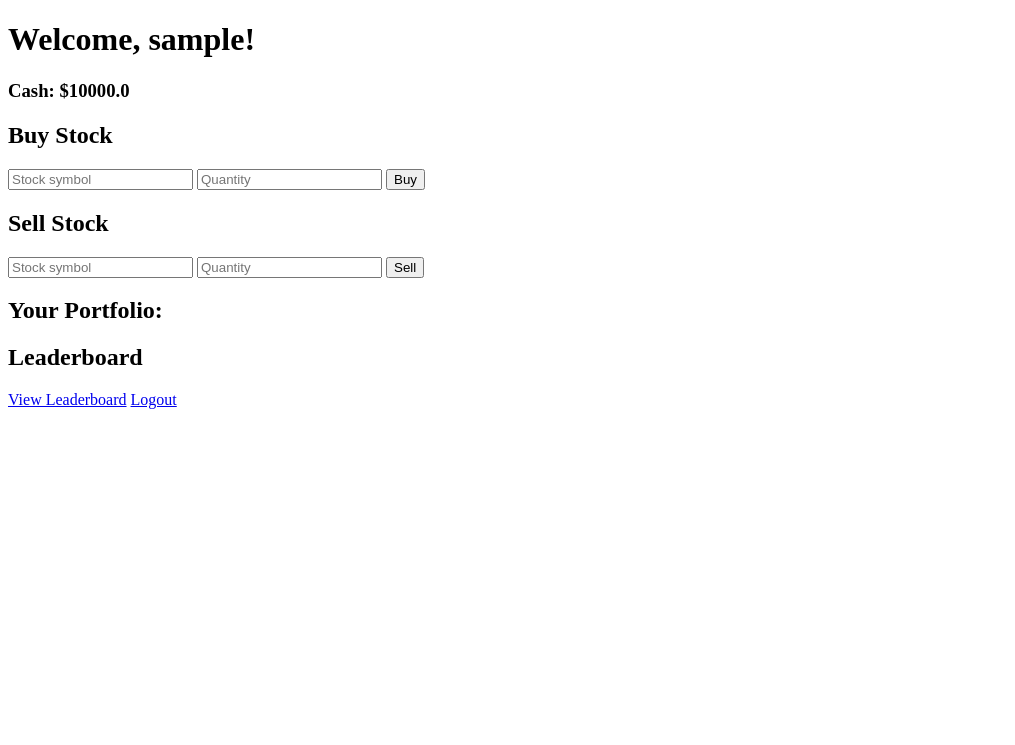
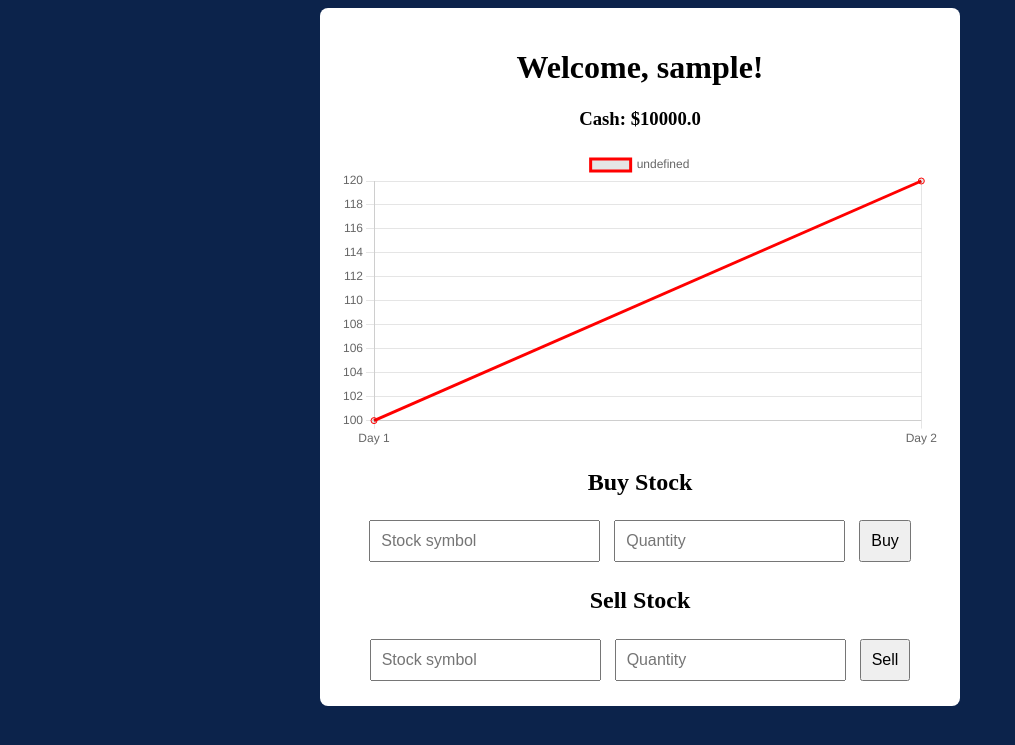
Before and after one commit to karansalot/stock-market-simulator, a Flask app: page /dashboard in a window 1280 px wide. Shown: the top 745 px of the page, without its empty margins (0-1015 px from the left). Run offline with Flask 3, Linux system fonts and the light colour scheme; the visitor is signed in with stand-in values (Sample User, id 1).

Commit message:
Update dashboard.html

```diff
--- a/templates/dashboard.html
+++ b/templates/dashboard.html
@@ -5,10 +5,17 @@
     <meta name="viewport" content="width=device-width, initial-scale=1.0">
     <title>Stock Market Dashboard</title>
     <script src="https://cdn.jsdelivr.net/npm/chart.js"></script>
+    <style>
+        body { background-color: #0c234b; color: white; text-align: center; }
+        .container { background: white; color: black; padding: 20px; border-radius: 8px; margin: auto; max-width: 600px; }
+        input, button { padding: 10px; margin: 5px; font-size: 16px; }
+    </style>
 </head>
 <body>
+    <div class="container">
         <h1>Welcome, {{ user.username }}!</h1>
         <h3>Cash: ${{ user.cash }}</h3>
+        <canvas id="stockChart"></canvas>
 
         <h2>Buy Stock</h2>
         <input type="text" id="buySymbol" placeholder="Stock symbol">
@@ -19,41 +26,13 @@
         <input type="text" id="sellSymbol" placeholder="Stock symbol">
         <input type="number" id="sellQuantity" placeholder="Quantity">
         <button onclick="sellStock()">Sell</button>
-
-    <h2>Your Portfolio:</h2>
-    <ul>
-        {% for stock, quantity in user.stocks.items() %}
-            <li>{{ stock }}: {{ quantity }} shares</li>
-        {% endfor %}
-    </ul>
-
-    <h2>Leaderboard</h2>
-    <a href="/leaderboard">View Leaderboard</a>
-
-    <a href="/logout">Logout</a>
+    </div>
 
     <script>
-        function buyStock() {
-            fetch("/buy", {
-                method: "POST",
-                headers: { "Content-Type": "application/json" },
-                body: JSON.stringify({
-                    symbol: document.getElementById("buySymbol").value,
-                    quantity: document.getElementById("buyQuantity").value
-                })
-            }).then(() => location.reload());
-        }
-
-        function sellStock() {
-            fetch("/sell", {
-                method: "POST",
-                headers: { "Content-Type": "application/json" },
-                body: JSON.stringify({
-                    symbol: document.getElementById("sellSymbol").value,
-                    quantity: document.getElementById("sellQuantity").value
-                })
-            }).then(() => location.reload());
-        }
+        let stockChart = new Chart(document.getElementById("stockChart"), {
+            type: "line",
+            data: { labels: ["Day 1", "Day 2"], datasets: [{ data: [100, 120], borderColor: "red", fill: false }] },
+        });
     </script>
 </body>
 </html>
```
Lines whose indentation alone changed are shown as unchanged.
